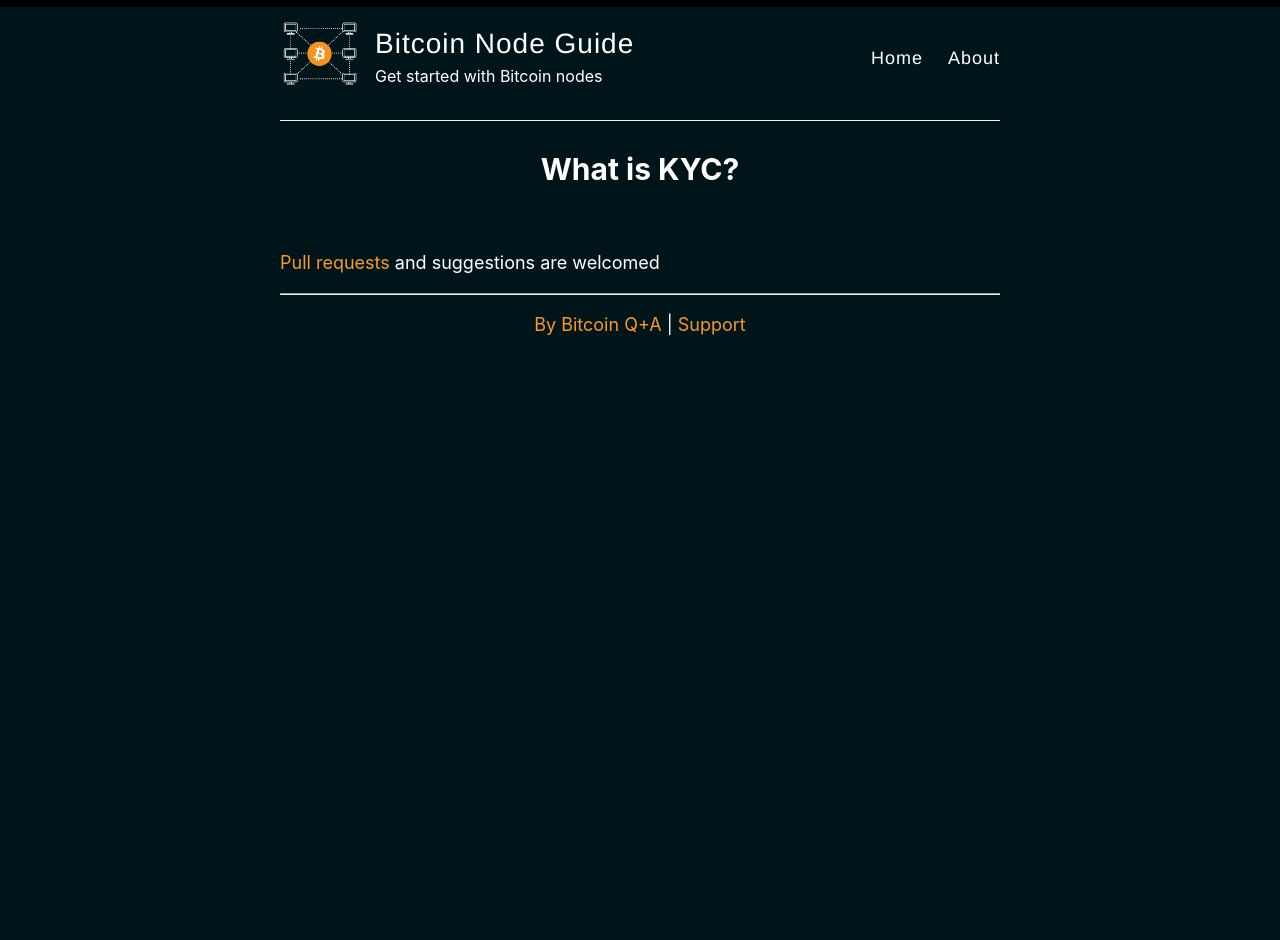
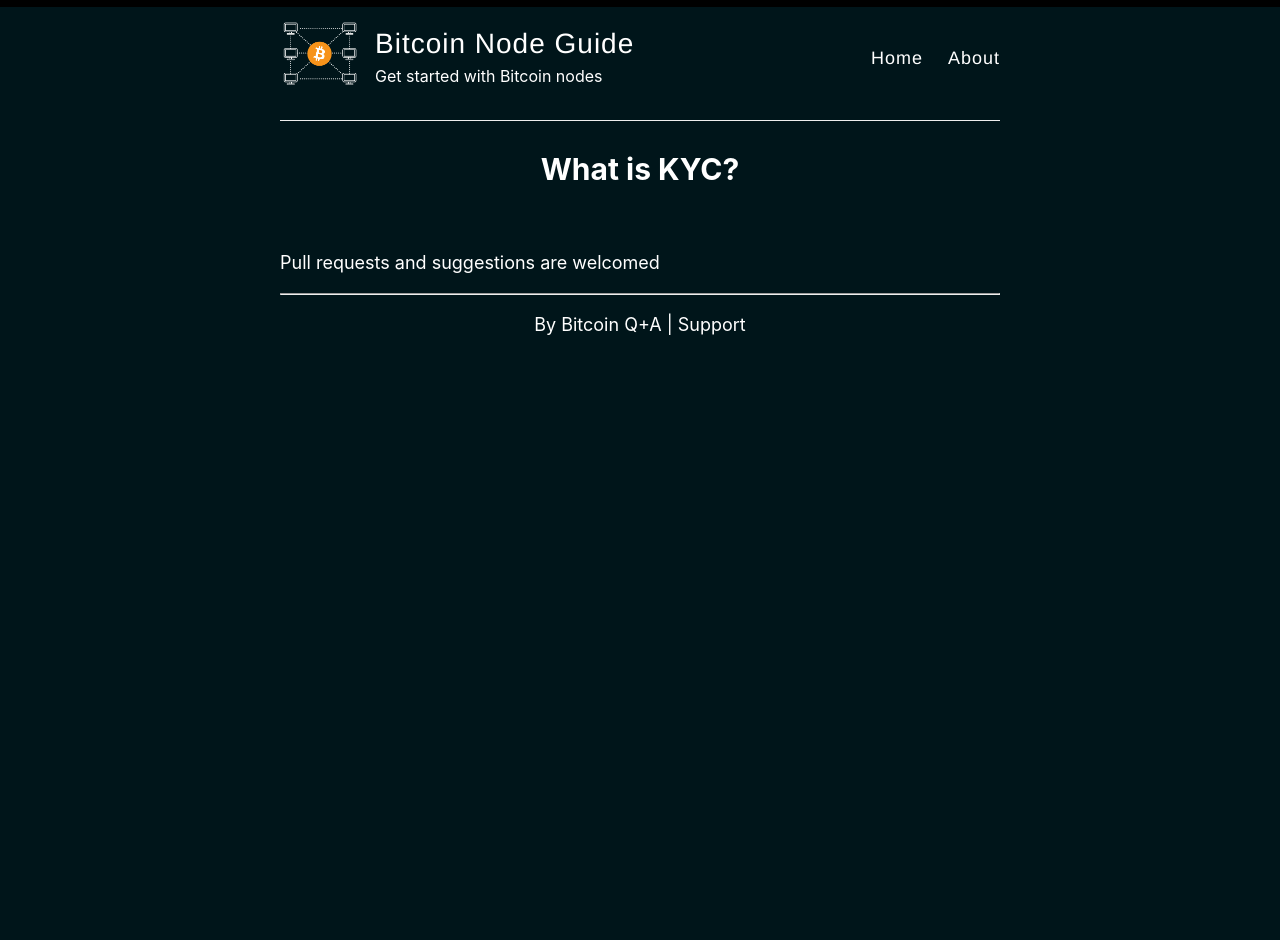
Before and after one commit to BitcoinQnA/node-guide, a Jekyll site: the page built from index.html, in a window 1280 px wide. Built offline with Jekyll 4.4.1, drawn with Linux system fonts in a browser that asks for light colours; the list of posts is cut into pages by our own code.

Commit message:
Update style.scss

```diff
--- a/assets/style.scss
+++ b/assets/style.scss
@@ -316,6 +316,15 @@ p > img {
 
   @include mobile {
     text-align: center;
+  }
+}
+
+a {
+  color: #fff;
+  text-decoration: none;
+	cursor: pointer;
+  &:hover, &:active {
+    color: $yellow;
   }
 }
 
```
